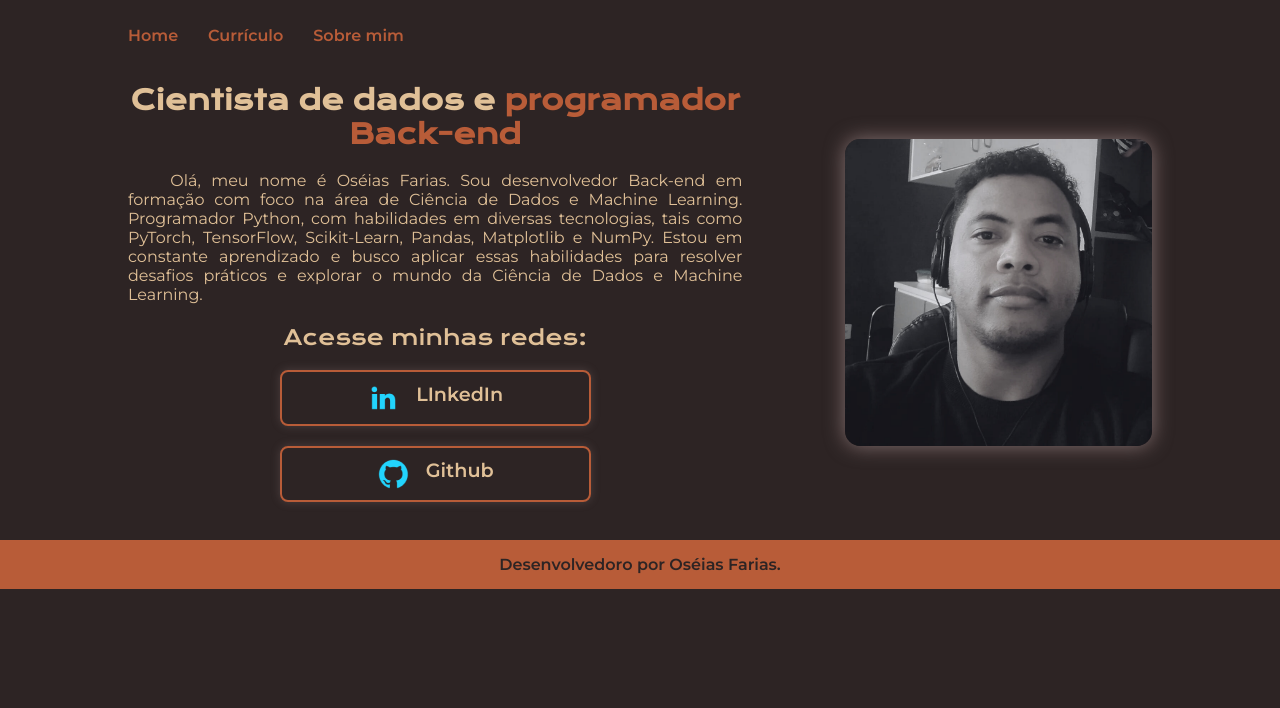
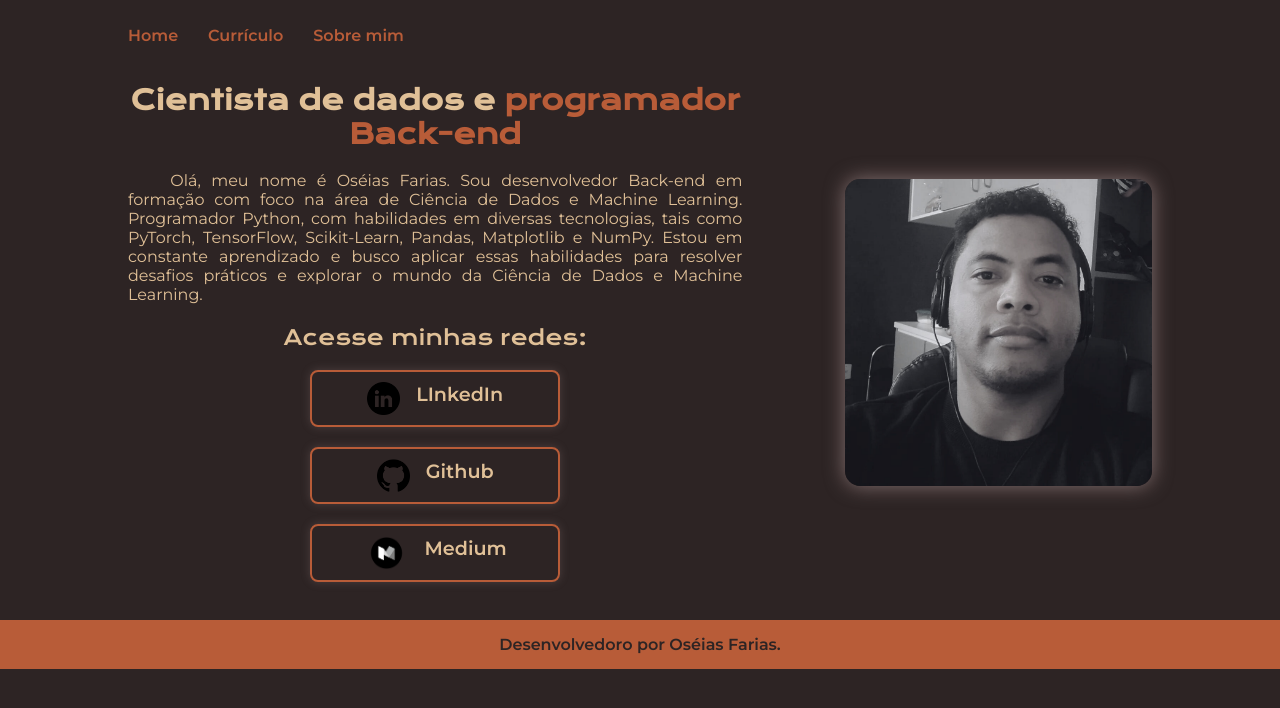
Before and after one commit to Oseiasdfarias/portifolio_curso_alura, a plain HTML site: page index.html in a window 1280 px wide. Drawn offline with nearby package versions, Linux system fonts and the light colour scheme.

Commit message:
add new button in index.html

```diff
--- a/index.html
+++ b/index.html
@@ -25,12 +25,16 @@
             <div class="apresentacao__links">
                 <h2 class="apresentacao__links__subtitulo">Acesse minhas redes:</h2>
                 <a class="apresentacao__links_link" href="https://www.linkedin.com/in/oseiasfarias"  target="_blank">
-                    <img src="./assets/linkedin.png" alt="">
+                    <img src="./assets/linkedin_logo.png" width="33" alt="">
                     LInkedIn
                 </a>
                 <a class="apresentacao__links_link" href="https://github.com/oseiasdfarias"  target="_blank">
-                    <img src="./assets/github.png" alt="">
+                    <img src="./assets/github-logo.png" width="33" alt="">
                     Github
+                </a>
+                <a class="apresentacao__links_link" href="https://oseiasfarias.medium.com"  target="_blank">
+                    <img src="./assets/medium.png"  width="45" alt="">
+                    Medium
                 </a>
             </div>
         </section>
--- a/style/style.css
+++ b/style/style.css
@@ -97,7 +97,7 @@ body {
     justify-content: center;
     gap: 16px;
     border: 2px solid var(--cor--terciaria);
-    width: 50%;
+    width: 40%;
     text-align: center;
     border-radius: 8px;
     font-size: 1.2rem;
```
Also changed, not shown: about.html (+5 -5 lines), assets/github-logo.png (added), assets/linkedin_logo.png (added), assets/medium.png (added).
